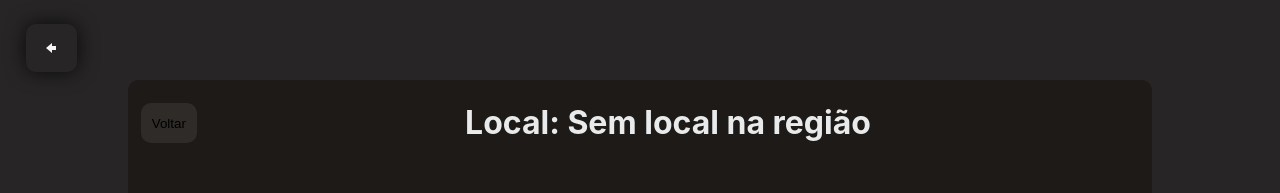
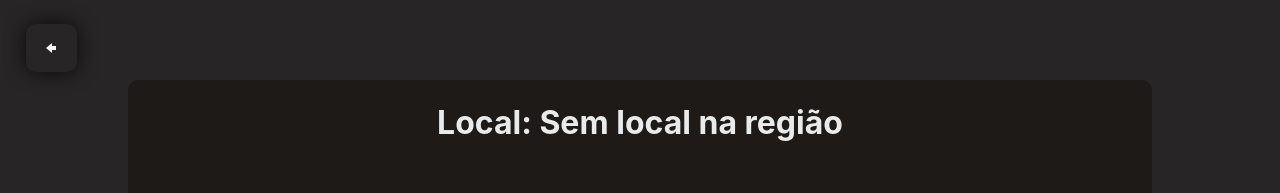
Before and after one commit to SBD1/2023.2_Fear_and_Hunger, a React (Vite) app in the folder game/FrontEnd/: page /game/1 in a window 1280 px wide. Shown: the top 193 px of the page. Built offline with nearby package versions, Linux system fonts and the light colour scheme; no server answers.

Commit message:
Remove unused code and refactor navigation logic

```diff
--- a/game/FrontEnd/src/pages/Game/index.tsx
+++ b/game/FrontEnd/src/pages/Game/index.tsx
@@ -1,12 +1,11 @@
 import { useCallback, useEffect, useMemo, useRef, useState } from "react";
-import { Link, useNavigate, useParams } from "react-router-dom";
+import { Link, useParams } from "react-router-dom";
 import api from "../../api";
 import InventarioModal from "../../components/InventarioModal";
 import LojaModal from "../../components/LojaModal";
 import { IInventario, ILocal, IPersonagem, Item } from "../../types";
 import {
   ArrowLink,
-  BtnBack,
   Container,
   Content,
   Header,
@@ -32,7 +31,6 @@ const Game = () => {
 
   const [selectedLocalId, setSelectedLocalId] = useState<number | null>(null);
 
-  const navigate = useNavigate();
   const personagemJogador: IPersonagem | undefined = useMemo(() => {
     return personagens?.find((personagem) =>
       personagem.tipop?.includes("personagem_jogavel")
@@ -152,7 +150,6 @@ const Game = () => {
       </Link>
       <Container>
         <Header>
-          <BtnBack onClick={() => navigate(-1)}>Voltar</BtnBack>
           <h1>{`Local: ${
             locais.find((local) => local.idlocal === selectedLocalId)?.nomel ??
             "Sem local na região"
--- a/game/FrontEnd/src/pages/Game/styles.ts
+++ b/game/FrontEnd/src/pages/Game/styles.ts
@@ -151,13 +151,3 @@ export const LojistaContainer = styled.div`
   box-sizing: border-box;
   cursor: pointer;
 `;
-
-export const BtnBack = styled.button`
-  width: 3.5rem;
-  height: 2.5rem;
-  flex: 0 0 auto;
-  cursor: pointer;
-  border-radius: 10px;
-  align-items: center;
-  background-color: #2e2b28;
-`;
```
